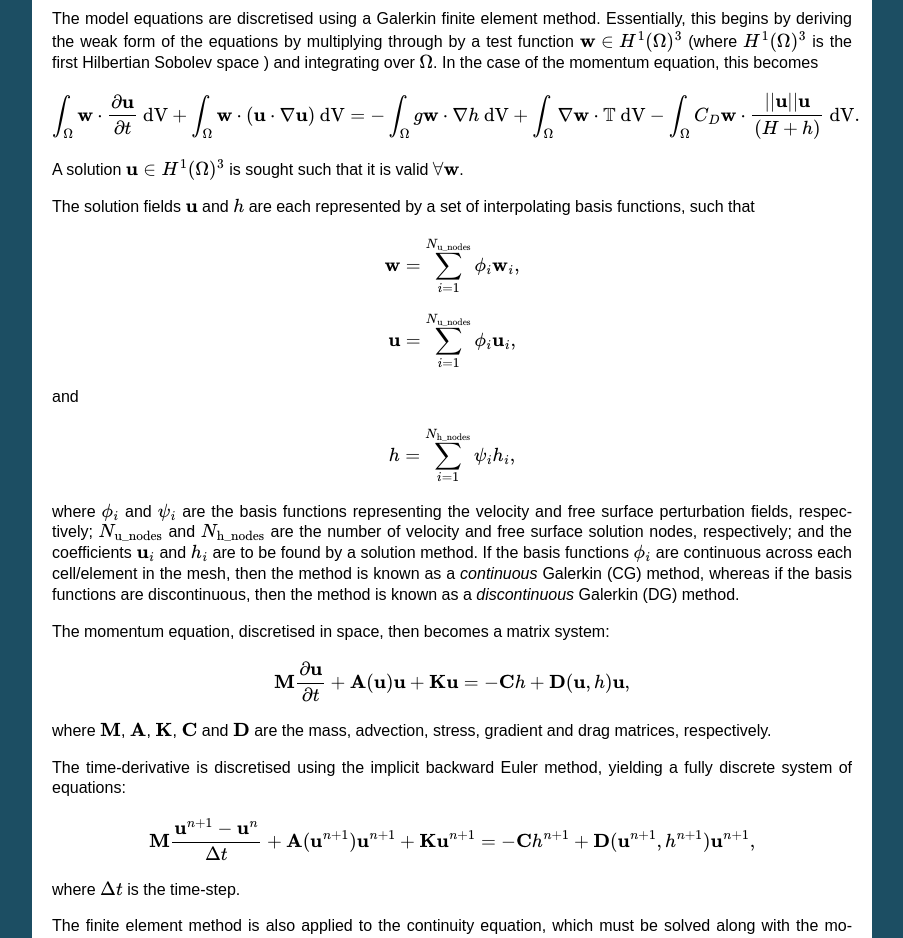
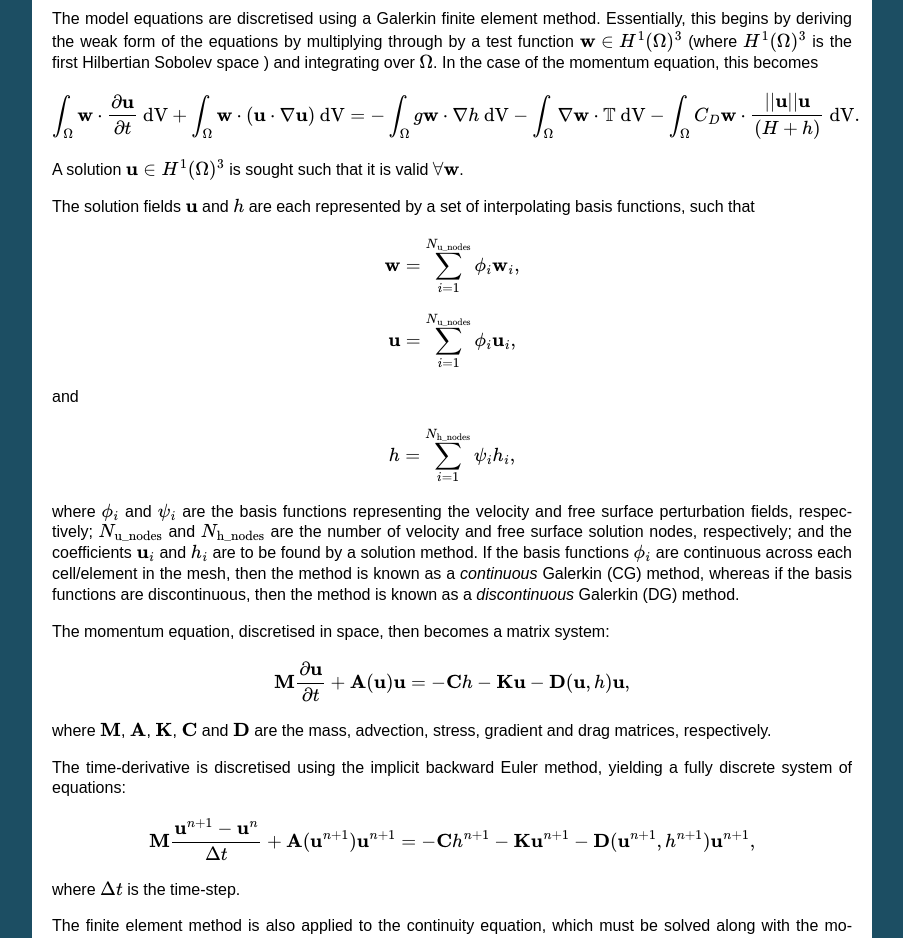
Before and after one commit to firedrakeproject/firedrake-fluids, a Sphinx documentation site: the page built from docs/source/shallow_water_model.rst, in a window 1280 px wide and 1400 px high, scrolled down 954 px. Shown: the part 167-1105 px from the top of the window, without its empty margins (198-1101 px from the left). Built offline with Sphinx 7.4.7, drawn with Linux system fonts in a browser that asks for light colours; pages that are not in the unit, such as notebooks, are missing from menus.

Commit message:
Corrected signs and made the ordering of the terms consistent in the 'model equations' section of the documentation.

```diff
--- a/docs/source/shallow_water_model.rst
+++ b/docs/source/shallow_water_model.rst
@@ -55,7 +55,7 @@ equations by multiplying through by a test function
 first Hilbertian Sobolev space ) and integrating over :math:`\Omega`\.
 In the case of the momentum equation, this becomes
 
-.. math:: \int_{\Omega}\mathbf{w}\cdot\frac{\partial \mathbf{u}}{\partial t}\ \mathrm{dV} + \int_{\Omega}\mathbf{w}\cdot(\mathbf{u}\cdot\nabla\mathbf{u}) \ \mathrm{dV} = -\int_{\Omega}g\mathbf{w}\cdot\nabla h \ \mathrm{dV} + \int_{\Omega}\nabla\mathbf{w}\cdot \mathbb{T} \ \mathrm{dV} - \int_{\Omega}C_D\mathbf{w}\cdot\frac{||\mathbf{u}||\mathbf{u}}{(H + h)} \ \mathrm{dV}.
+.. math:: \int_{\Omega}\mathbf{w}\cdot\frac{\partial \mathbf{u}}{\partial t}\ \mathrm{dV} + \int_{\Omega}\mathbf{w}\cdot(\mathbf{u}\cdot\nabla\mathbf{u}) \ \mathrm{dV} = -\int_{\Omega}g\mathbf{w}\cdot\nabla h \ \mathrm{dV} - \int_{\Omega}\nabla\mathbf{w}\cdot \mathbb{T} \ \mathrm{dV} - \int_{\Omega}C_D\mathbf{w}\cdot\frac{||\mathbf{u}||\mathbf{u}}{(H + h)} \ \mathrm{dV}.
 
 A solution :math:`\mathbf{u} \in H^1(\Omega)^3` is sought such that it
 is valid :math:`\forall \mathbf{w}`\.
@@ -85,7 +85,7 @@ known as a *discontinuous* Galerkin (DG) method.
 The momentum equation, discretised in space, then becomes a matrix
 system:
 
-.. math:: \mathbf{M}\frac{\partial\mathbf{u}}{\partial t} + \mathbf{A}(\mathbf{u})\mathbf{u} + \mathbf{K}\mathbf{u} = -\mathbf{C}h + \mathbf{D}(\mathbf{u}, h)\mathbf{u},
+.. math:: \mathbf{M}\frac{\partial\mathbf{u}}{\partial t} + \mathbf{A}(\mathbf{u})\mathbf{u} = -\mathbf{C}h - \mathbf{K}\mathbf{u} - \mathbf{D}(\mathbf{u}, h)\mathbf{u},
 
 where :math:`\mathbf{M}`\ , :math:`\mathbf{A}`\ , :math:`\mathbf{K}`\ ,
 :math:`\mathbf{C}` and :math:`\mathbf{D}` are the mass, advection,
@@ -94,7 +94,7 @@ stress, gradient and drag matrices, respectively.
 The time-derivative is discretised using the implicit backward Euler
 method, yielding a fully discrete system of equations:
 
-.. math:: \mathbf{M}\frac{\mathbf{u}^{n+1} - \mathbf{u}^{n}}{\Delta t} + \mathbf{A}(\mathbf{u}^{n+1})\mathbf{u}^{n+1} + \mathbf{K}\mathbf{u}^{n+1} = -\mathbf{C}h^{n+1} + \mathbf{D}(\mathbf{u}^{n+1}, h^{n+1})\mathbf{u}^{n+1},
+.. math:: \mathbf{M}\frac{\mathbf{u}^{n+1} - \mathbf{u}^{n}}{\Delta t} + \mathbf{A}(\mathbf{u}^{n+1})\mathbf{u}^{n+1} = -\mathbf{C}h^{n+1} - \mathbf{K}\mathbf{u}^{n+1} - \mathbf{D}(\mathbf{u}^{n+1}, h^{n+1})\mathbf{u}^{n+1},
 
 where :math:`\Delta t` is the time-step.
 
```
